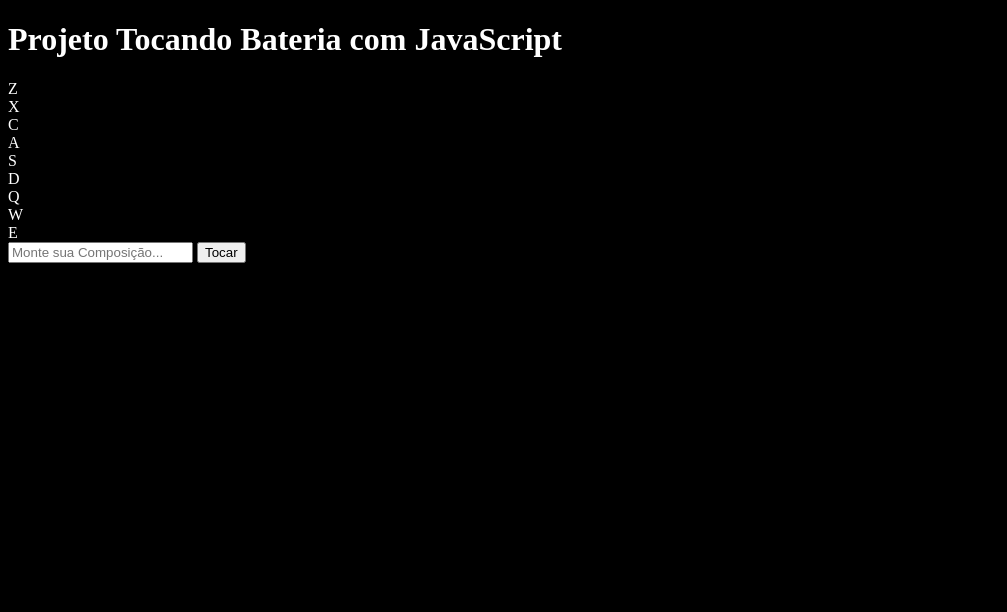
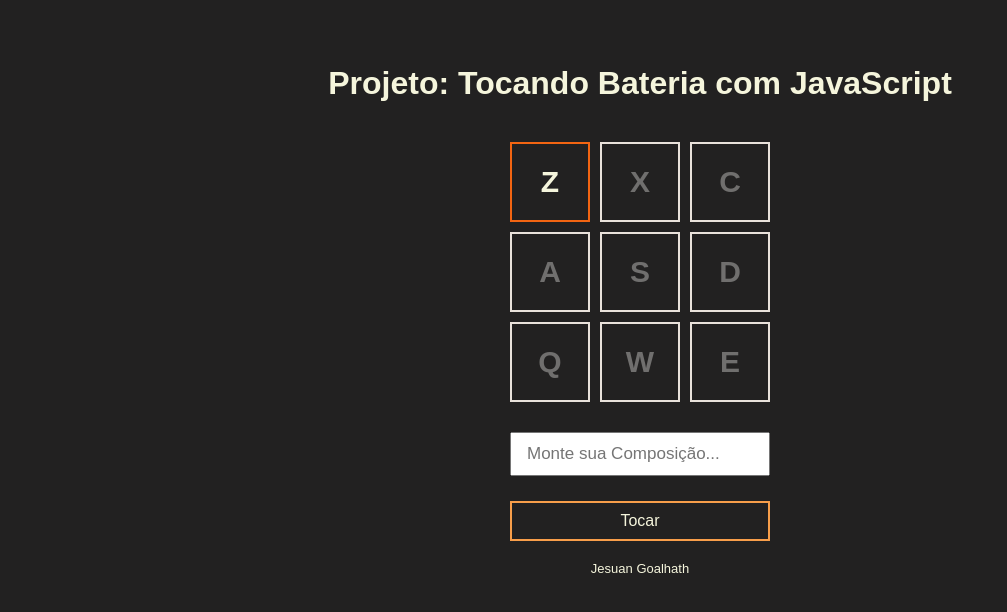
Before and after one commit to joshua-jake/Projeto-Bateria-JS, a plain HTML site: page index.html in a window 1280 px wide. Shown: the whole page, without its empty margins (0-1007 px from the left). Drawn offline with Linux system fonts and the light colour scheme.

Commit message:
Criando a estilização com css e inserindo as tags de sons

```diff
--- a/assets/css/style.css
+++ b/assets/css/style.css
@@ -1,10 +1,87 @@
+* {
+    margin: 0;
+    padding: 0;
+    box-sizing: border-box;
+}
+
 body {
-    background-color:black;
+    display: flex;
+    min-height: 80vh;
+    justify-content: center;
+    align-items: center;
+    flex-direction: column;
+    font-family: Arial, Helvetica, sans-serif;
+    background-color:rgb(34, 33, 33);
 }
 
 h1 {
-    color:#fff;
+    color:beige;
+    margin-bottom: 40px;
 }
+
+.teclado {
+    display: grid;
+    grid-template-columns: repeat(3, 1fr);
+    gap: 10px;
+}
+
+.letter {
+    width: 80px;
+    height: 80px;
+    border: 2px solid rgb(233, 226, 219);
+    color:rgb(112, 111, 110);
+    display: flex;
+    justify-content: center;
+    align-items: center;
+    font-size: 30px;
+    font-weight: bold;
+
+}
+.letter.active {
+    border: 2px solid rgb(243, 101, 18);
+    color:beige;
+}
+
+.compositor {
+    width: 260px;
+    margin-top: 30px;
+}
+
+.compositor #input {
+    width: 100%;
+    outline: none;
+    font-size: 17px;
+    padding: 10px 15px;
+
+}
+
+.compositor button {
+    width: 100%;
+    height: 40px;
+    margin-top: 25px;
+    background: none;
+    border: 2px solid rgb(248, 158, 74);
+    color:beige;
+    font-size: 16px;
+    cursor:pointer;
+
+}
+.compositor button:hover {
+    background-color: rgba(0,0,0,0.2);
+}
+
+footer {
+    margin-top: 20px;
+    color:beige;
+    font-size: 13px;
+}
+
+
+
+
+
+
+
 
 header {
     color: #fff;
--- a/index.html
+++ b/index.html
@@ -8,12 +8,12 @@
     <link rel="stylesheet" type="text/css" href="assets/css/style.css" />
 </head>
 <body>
-        <h1> Projeto Tocando Bateria com JavaScript</h1>
+        <h1> Projeto: Tocando Bateria com JavaScript</h1>
 
         <header>
             <div class="teclado">
 
-                <div class="letter">Z</div>
+                <div class="letter active">Z</div>
                 <div class="letter">X</div>
                 <div class="letter">C</div>
 
@@ -39,15 +39,15 @@
 
         <main>
             <div class="sons">
-                <audio src="assets/sons/lettz.wav"></audio>
-                <audio src="assets/sons/lettx.wav"></audio>
-                <audio src="assets/sons/lettc.wav"></audio>
-                <audio src="assets/sons/letta.wav"></audio>
-                <audio src="assets/sons/letts.wav"></audio>
-                <audio src="assets/sons/lettd.wav"></audio>
-                <audio src="assets/sons/lettq.wav"></audio>
-                <audio src="assets/sons/lettw.wav"></audio>
-                <audio src="assets/sons/lette.wav"></audio>
+                <audio id="j_lettz" src="assets/sons/lettz.wav"></audio>
+                <audio id="j_lettx" src="assets/sons/lettx.wav"></audio>
+                <audio id="j_lettc" src="assets/sons/lettc.wav"></audio>
+                <audio id="j_letta" src="assets/sons/letta.wav"></audio>
+                <audio id="j_letts" src="assets/sons/letts.wav"></audio>
+                <audio id="j_lettd" src="assets/sons/lettd.wav"></audio>
+                <audio id="j_lettq" src="assets/sons/lettq.wav"></audio>
+                <audio id="j_lettw" src="assets/sons/lettw.wav"></audio>
+                <audio id="j_lette" src="assets/sons/lette.wav"></audio>
 
 
             </div>
```
